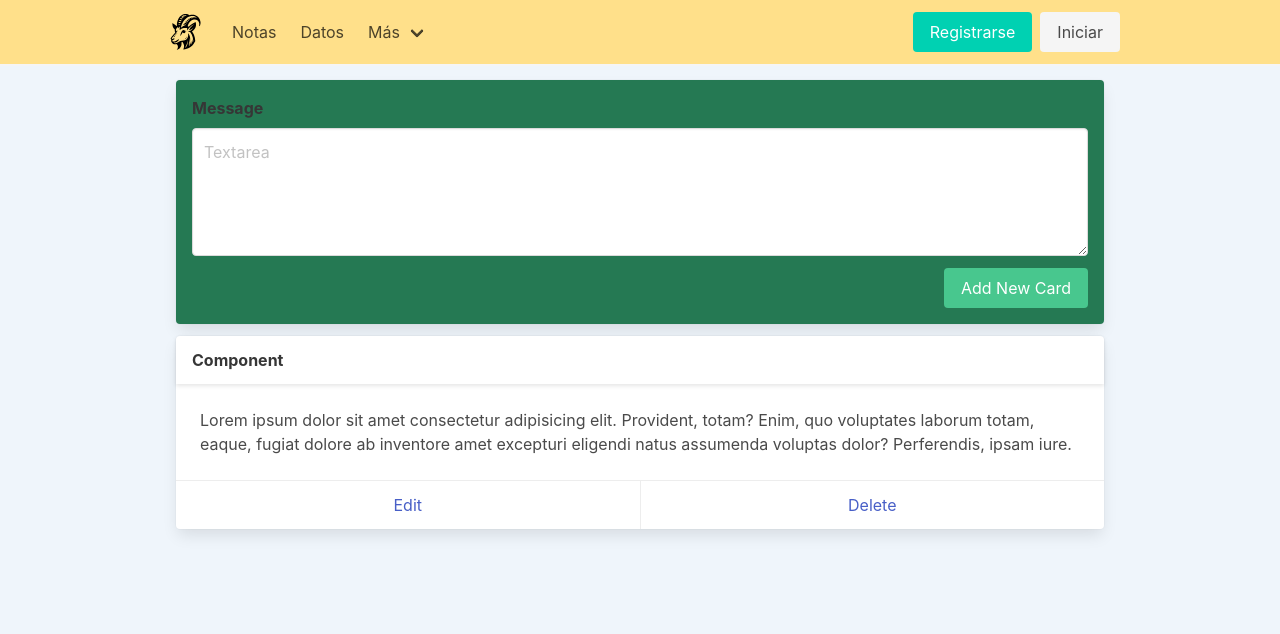
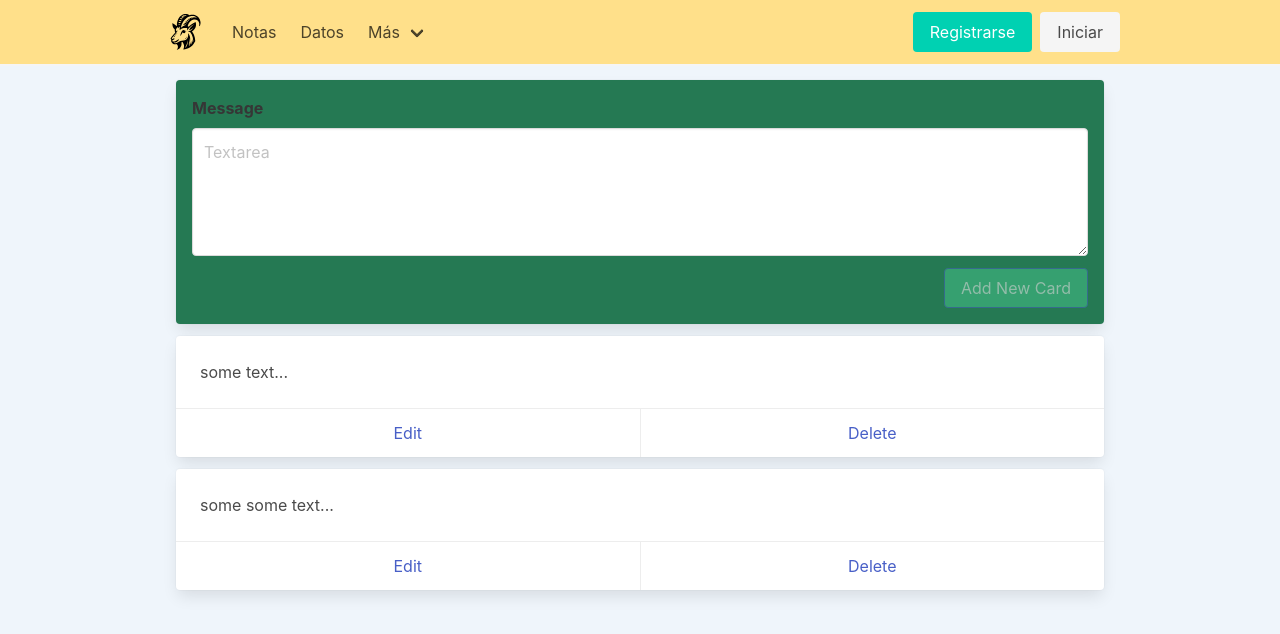
Before and after one commit to francomac/noteballs, a Vue app: page /#/ in a window 1280 px wide. Shown: the top 634 px of the page. Built offline with nearby package versions, Linux system fonts and the light colour scheme.

Commit message:
adding new notes through form

```diff
--- a/package.json
+++ b/package.json
@@ -11,6 +11,7 @@
   },
   "dependencies": {
     "bulma": "^0.9.4",
+    "uuid4": "^2.0.3",
     "vue": "^3.3.4",
     "vue-router": "^4.2.5"
   },
--- a/src/views/ViewNotes.vue
+++ b/src/views/ViewNotes.vue
@@ -4,22 +4,31 @@
       <div class="field">
         <label class="label">Message</label>
         <div class="control">
-          <textarea class="textarea" placeholder="Textarea"></textarea>
+          <textarea
+            v-model="newNote"
+            class="textarea"
+            placeholder="Textarea"
+            ref="newNoteRef"
+          ></textarea>
         </div>
       </div>
 
       <div class="field is-grouped is-grouped-right">
         <div class="control">
-          <button class="button is-link has-background-success">
+          <button
+            @click="addNewNote"
+            :disabled="!newNote"
+            class="button is-link has-background-success"
+          >
             Add New Card
           </button>
         </div>
       </div>
     </div>
 
-    <div class="card mb-3">
-      <header class="card-header">
-        <p class="card-header-title">Component</p>
+    <div v-for="note in notes" :key="note.id" class="card mb-3">
+      <header class="is-hidden card-header">
+        <p class="card-header-title">Nota {{ note.id }}</p>
         <button class="card-header-icon" aria-label="more options">
           <span class="icon">
             <i class="fas fa-angle-down" aria-hidden="true"></i>
@@ -28,10 +37,7 @@
       </header>
       <div class="card-content">
         <div class="content">
-          Lorem ipsum dolor sit amet consectetur adipisicing elit. Provident,
-          totam? Enim, quo voluptates laborum totam, eaque, fugiat dolore ab
-          inventore amet excepturi eligendi natus assumenda voluptas dolor?
-          Perferendis, ipsam iure.
+          {{ note.content }}
         </div>
       </div>
       <footer class="card-footer">
@@ -41,3 +47,33 @@
     </div>
   </div>
 </template>
+
+<script setup>
+import { ref } from 'vue'
+import uuid4 from 'uuid4'
+
+const newNote = ref(null)
+const newNoteRef = ref(null)
+
+const notes = ref([
+  {
+    id: 'NT1',
+    content: 'some text...'
+  },
+  {
+    id: 'NT2',
+    content: 'some some text...'
+  }
+])
+
+const addNewNote = () => {
+  let note = {
+    id: 'NT' + uuid4(),
+    content: newNote.value
+  }
+
+  notes.value.unshift(note)
+  newNote.value = null
+  newNoteRef.value.focus()
+}
+</script>
```
Also changed, not shown: 1 other file (tests, documents, lock files or other folders).
